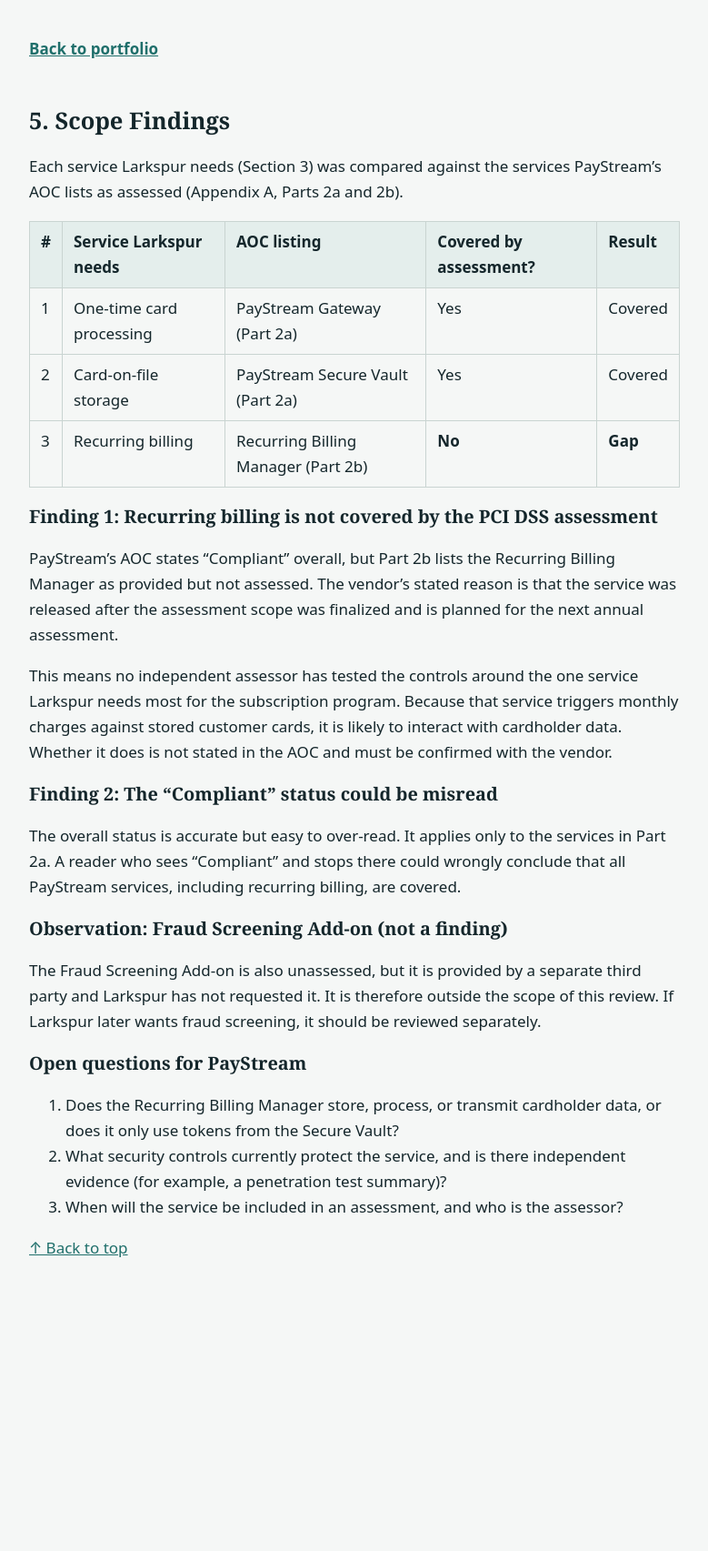
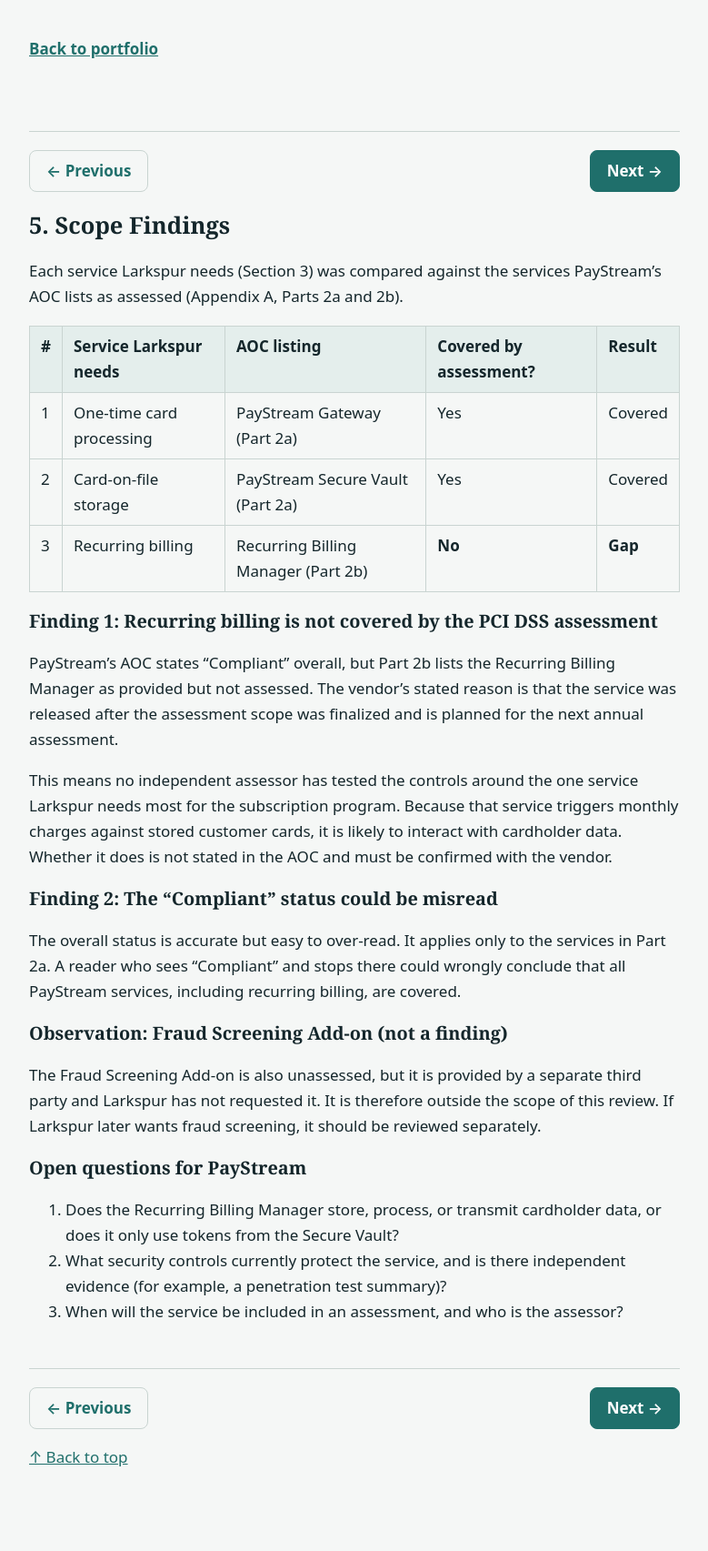
Before and after one commit to krens22/GRC-project-portfolio, a Jekyll site: the page built from PCI-DSS-Compliance-via-AOC/Larkspur-Outfitters/05-scope-findings.md, in a window 1280 px wide. Shown: the whole page at 91% size, without its empty margins (250-1029 px from the left). Built offline with Jekyll 4.4.1, drawn with Linux system fonts in a browser that asks for light colours; our own code applies the rules of GitHub Pages for plain Markdown files; before the commit the page ends 1475 px from its top, so only the background shows below that; part of the change alters nothing that is shown.

Commit message:
Add front matter to scope findings document

```diff
--- a/PCI-DSS-Compliance-via-AOC/Larkspur-Outfitters/05-scope-findings.md
+++ b/PCI-DSS-Compliance-via-AOC/Larkspur-Outfitters/05-scope-findings.md
@@ -1,3 +1,9 @@
+---
+title: Scope Findings
+prev: 04-aoc-validation-findings.html
+next: 06-risk-assessment.html
+---
+
 ## 5. Scope Findings
 
 Each service Larkspur needs (Section 3) was compared against the services PayStream's AOC lists as assessed (Appendix A, Parts 2a and 2b).
```
